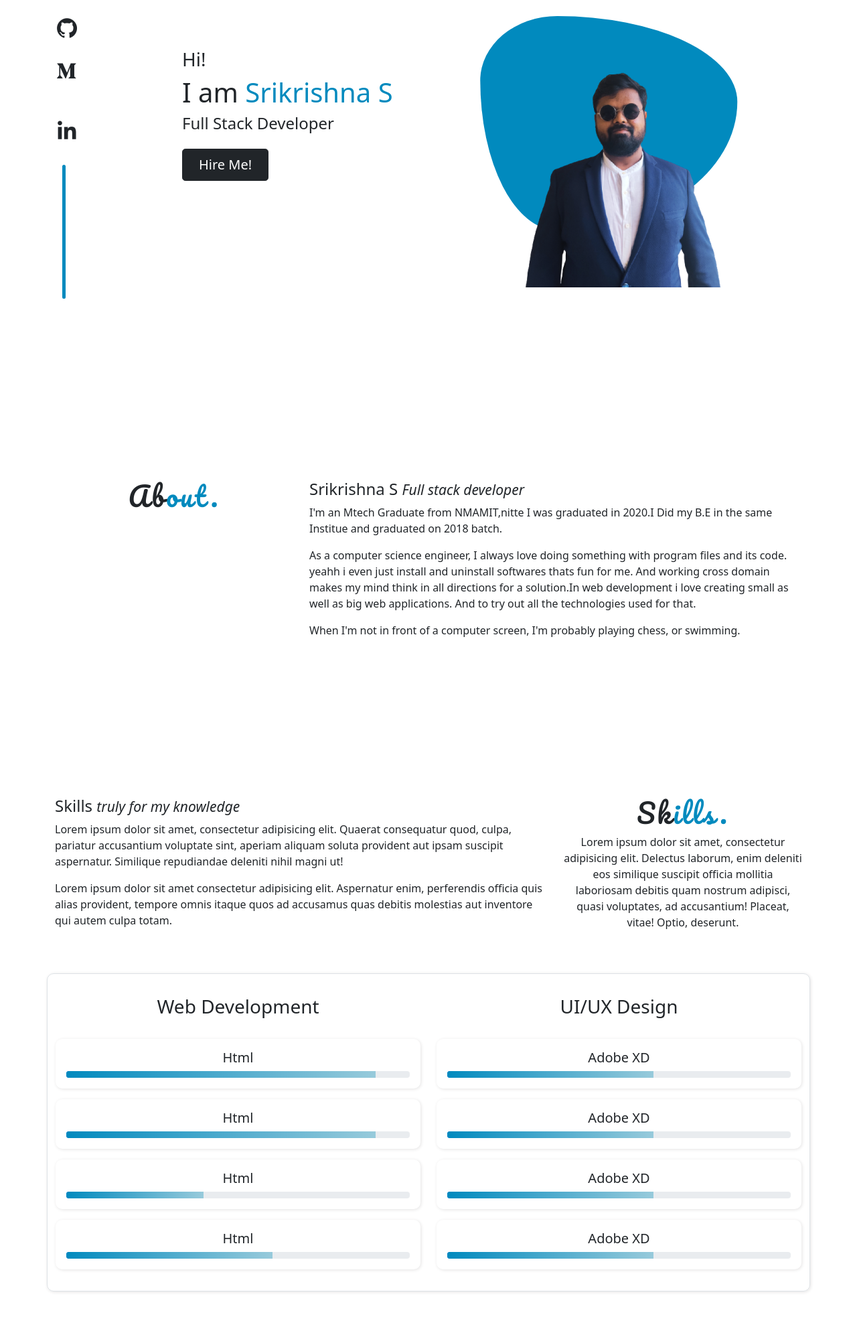
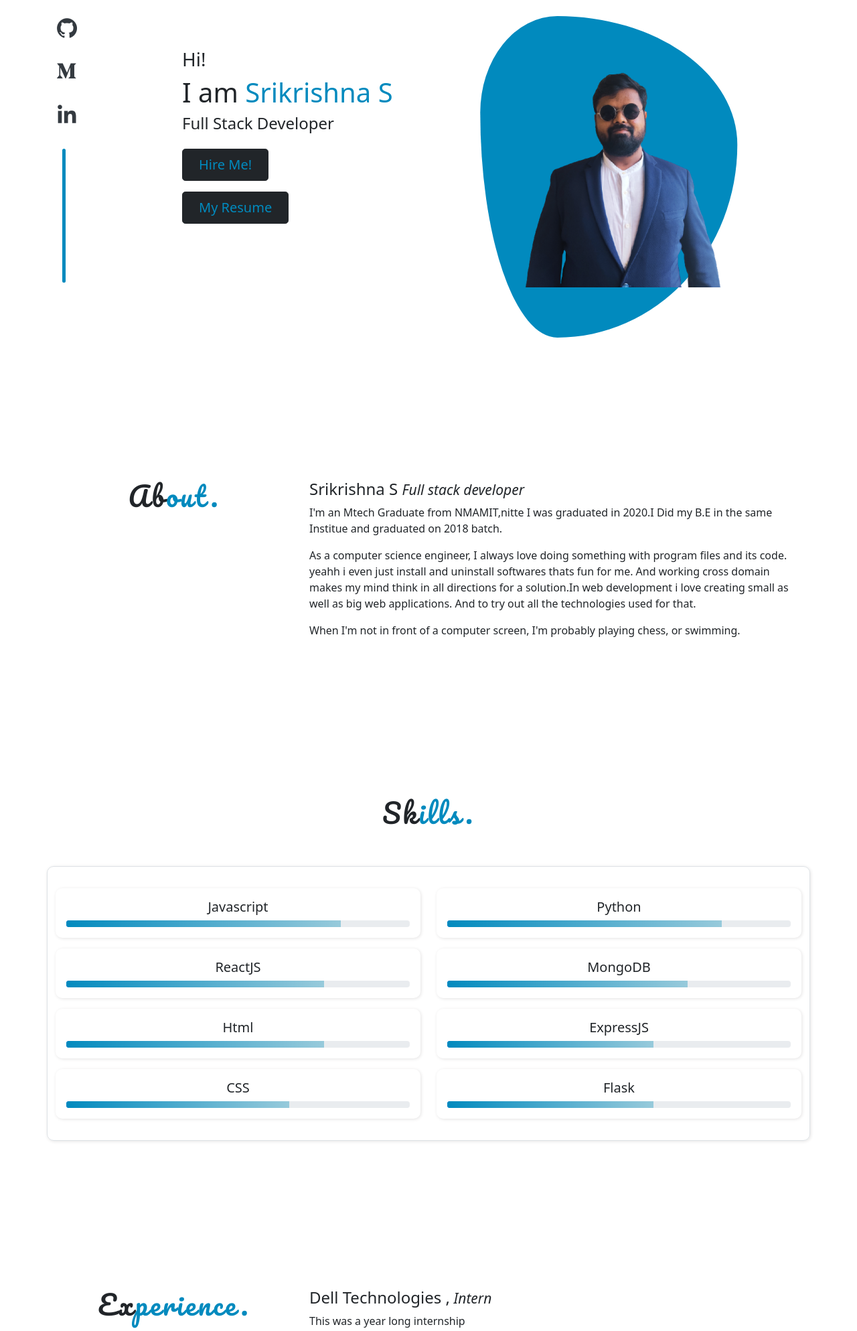
Before and after one commit to srikrishnas/portfolio-v2, a plain HTML site: page index.html in a window 1280 px wide. Shown: the part 140-2127 px from the top of the page at 67% size. Drawn offline with nearby package versions, Linux system fonts and the light colour scheme.

Commit message:
updater --> view change

```diff
--- a/css/style.css
+++ b/css/style.css
@@ -107,6 +107,14 @@ body {
     color: var(--primary);
 }
 
+.aTagStyler{
+    text-decoration: none;
+    color: var(--primary);
+}
+.aTagStyler:hover{
+    color: var(--primary);
+}
+
 #person-img {
     background-image: url('../images/me.png');
     background-repeat: no-repeat;
@@ -119,11 +127,18 @@ body {
     content: '';
     position: absolute;
     width: 30%;
-    height: 40vh;
+    height: 60vh;
     background-color: var(--primary);
     border-radius: 30% 70% 70% 30%/ 30% 40% 60% 70%;
     z-index: -1;
     transform: translateX(17%);
+}
+
+.linksSocialMedia{
+    color:var(--dark);
+}
+.linksSocialMedia:hover{
+    color: var(--secondary);
 }
 
 .title {
--- a/index.html
+++ b/index.html
@@ -53,17 +53,25 @@
         <div class="container my-4 py-4 my-md-4 py-md-5">
             <div class="row my-4 py-4 my-md-4 py-md-5">
                 <div class="social-media col-2 col-md-2 pt-4 mt-3 pt-md-0 mt-md-0">
-                    <li><i class='bx bxl-github'></i></li>
-                    <li class="py-4"><i class='bx bxl-medium'></i></li>
-                    <li class="py-4"><i class='bx bxl-linkedin'></i></li>
+                    <li><a class="linksSocialMedia" href="https://github.com/srikrishnas" role="button"
+                            target="_blank"><i class='bx bxl-github'></i></a></li>
+                    <li class="pt-4"><a class="linksSocialMedia" href="https://srikrishna123.medium.com/" role="button"
+                            target="_blank"><i class='bx bxl-medium'></i></a></li>
+                    <li class="py-4"><a class="linksSocialMedia" href="https://www.linkedin.com/in/sri-krishnas/"
+                            role="button" target="_blank"><i class='bx bxl-linkedin'></i></a></li>
                 </div>
                 <div class="col-10 col-sm-10 col-md-4 pt-5">
                     <h3>Hi!</h3>
                     <h1>I am <span class="theme-text">Srikrishna S</span> </h1>
                     <h4>Full Stack Developer</h4>
                     <button class="btn btn-lg btn-dark mt-3 px-4">
-                        Hire Me!
+                        <a class="aTagStyler" href="mailto:srikrisna1234@gmail.com" target="_blank">Hire Me!</a>
                     </button>
+                    <div>
+                        <button class="btn btn-lg btn-dark mt-3 px-4">
+                            <a class="aTagStyler" href="./assets/SRIKRISHNA S.pdf" target="_blank">My Resume</a>
+                        </button>
+                    </div>
                 </div>
 
                 <div class="col-sm-12 col-md-6" id="person-img"></div>
@@ -79,8 +87,12 @@
                 </div>
                 <div class="col-12 col-md-8 col-lg-8">
                     <h4>Srikrishna S <small><i>Full stack developer</i></small> </h4>
-                    <p>I'm an Mtech Graduate from NMAMIT,nitte I was graduated in 2020.I Did my B.E in the same Institue and graduated on 2018 batch.</p>
-                    <p>As a computer science engineer, I always love doing something with program files and its code. yeahh i even just install and uninstall softwares thats fun for me. And working cross domain makes my mind think in all directions for a solution.In web development i love creating small as well as big web applications. And to try out all the technologies used for that.</p>
+                    <p>I'm an Mtech Graduate from NMAMIT,nitte I was graduated in 2020.I Did my B.E in the same Institue
+                        and graduated on 2018 batch.</p>
+                    <p>As a computer science engineer, I always love doing something with program files and its code.
+                        yeahh i even just install and uninstall softwares thats fun for me. And working cross domain
+                        makes my mind think in all directions for a solution.In web development i love creating small as
+                        well as big web applications. And to try out all the technologies used for that.</p>
                     <p>When I'm not in front of a computer screen, I'm probably playing chess, or swimming.</p>
                 </div>
             </div>
@@ -90,85 +102,78 @@
     <section id="skills">
         <div class="container my-md-4 py-md-3">
             <div class="row">
-                <div class="col-12 col-md-8 col-lg-8">
+                <!-- <div class="col-12 col-md-8 col-lg-8">
                     <h4>Skills <small><i>truly for my knowledge</i></small></h4>
-                    <p>Lorem ipsum dolor sit amet, consectetur adipisicing elit. Quaerat consequatur quod, culpa,
-                        pariatur accusantium voluptate sint, aperiam aliquam soluta provident aut ipsam suscipit
-                        aspernatur. Similique repudiandae deleniti nihil magni ut!</p>
-                    <p>Lorem ipsum dolor sit amet consectetur adipisicing elit. Aspernatur enim, perferendis officia
-                        quis alias provident, tempore omnis itaque quos ad accusamus quas debitis molestias aut
-                        inventore qui autem culpa totam.</p>
-                </div>
-                <div class="title col-12 col-sm-12 col-md-4">
+                    <p>Web development - ReactJS, HTML, CSS, Javascript, Bootstrap, NodeJs</p>
+                    <p>Backend - MongoDB, MySQL, PostgreSQL</p>
+                    <p>Other - Python, Flask</p>
+                </div> -->
+                <div class="title col-12 col-sm-12 col-md-12">
                     <h1 class="py-4 py-md-0">Sk<span class="theme-text">ills.</span></h1>
-                    <p>Lorem ipsum dolor sit amet, consectetur adipisicing elit. Delectus laborum, enim deleniti eos
-                        similique suscipit officia mollitia laboriosam debitis quam nostrum adipisci, quasi voluptates,
-                        ad accusantium! Placeat, vitae! Optio, deserunt.</p>
                 </div>
             </div>
             <div class="row my-5 py-3 border">
                 <div class="col-lg-12">
                     <div class="row text-center">
+                        <!-- <h3 class="py-3">Web Development</h3> -->
                         <div class="col-lg-6">
-                            <h3 class="py-3">Web Development</h3>
                             <div class="text-left">
                                 <!-- skill -->
                                 <div class="progress-con p-3 my-3">
-                                    <h5>Html</h5>
+                                    <h5>Javascript</h5>
                                     <div class="progress">
-                                        <div class="progress-bar" style="width:90%"></div>
+                                        <div class="progress-bar" style="width:80%"></div>
+                                    </div>
+                                </div>
+
+                                <div class="progress-con p-3 my-3">
+                                    <h5>ReactJS</h5>
+                                    <div class="progress">
+                                        <div class="progress-bar" style="width:75%"></div>
                                     </div>
                                 </div>
 
                                 <div class="progress-con p-3 my-3">
                                     <h5>Html</h5>
                                     <div class="progress">
-                                        <div class="progress-bar" style="width:90%"></div>
+                                        <div class="progress-bar" style="width:75%"></div>
                                     </div>
                                 </div>
 
                                 <div class="progress-con p-3 my-3">
-                                    <h5>Html</h5>
+                                    <h5>CSS</h5>
                                     <div class="progress">
-                                        <div class="progress-bar" style="width:40%"></div>
-                                    </div>
-                                </div>
-
-                                <div class="progress-con p-3 my-3">
-                                    <h5>Html</h5>
-                                    <div class="progress">
-                                        <div class="progress-bar" style="width:60%"></div>
+                                        <div class="progress-bar" style="width:65%"></div>
                                     </div>
                                 </div>
                             </div>
                         </div>
                         <div class="col-lg-6">
-                            <h3 class="py-3">UI/UX Design</h3>
                             <div class="text-left">
 
                                 <div class="progress-con my-3 p-3">
-                                    <h5>Adobe XD</h5>
+                                    <h5>Python</h5>
+                                    <div class="progress">
+                                        <div class="progress-bar" style="width:80%"></div>
+                                    </div>
+                                </div>
+
+                                <div class="progress-con my-3 p-3">
+                                    <h5>MongoDB</h5>
+                                    <div class="progress">
+                                        <div class="progress-bar" style="width:70%"></div>
+                                    </div>
+                                </div>
+
+                                <div class="progress-con my-3 p-3">
+                                    <h5>ExpressJS</h5>
                                     <div class="progress">
                                         <div class="progress-bar" style="width:60%"></div>
                                     </div>
                                 </div>
 
                                 <div class="progress-con my-3 p-3">
-                                    <h5>Adobe XD</h5>
-                                    <div class="progress">
-                                        <div class="progress-bar" style="width:60%"></div>
-                                    </div>
-                                </div>
-
-                                <div class="progress-con my-3 p-3">
-                                    <h5>Adobe XD</h5>
-                                    <div class="progress">
-                                        <div class="progress-bar" style="width:60%"></div>
-                                    </div>
-                                </div>
-
-                                <div class="progress-con my-3 p-3">
-                                    <h5>Adobe XD</h5>
+                                    <h5>Flask</h5>
                                     <div class="progress">
                                         <div class="progress-bar" style="width:60%"></div>
                                     </div>
@@ -190,14 +195,20 @@
                 <div class="col-12 col-md-8 col-lg-8">
                     <h4>Dell Technologies ,<small><i> Intern</i></small></h4>
                     <p>This was a year long internship</p>
-                    <p>Web development - I was a UI developer working on ReactJS. During this phase, developed a module on cafetaria
-                        where there were daily updates of Menus and helped other developer with some modules and resposive web pages using Boostrap.
+                    <p>Web development - I was a UI developer working on ReactJS. During this phase, developed a module
+                        on cafetaria
+                        where there were daily updates of Menus and helped other developer with some modules and
+                        resposive web pages using Boostrap.
                     </p>
-                    <p>POC - An application to assist the tech support to directly scan and get user details to make the process
-                         of tech assistance faster. Worked on python script which helped to get details from scanned image and
-                         used some image processing techniques.</p>
-                    <p>POC - To solve the problem of the product architects an application was built to scan and get the editable
-                        architecture diagram on ppt, this was developed using python. The project included Yolo object detection
+                    <p>POC - An application to assist the tech support to directly scan and get user details to make the
+                        process
+                        of tech assistance faster. Worked on python script which helped to get details from scanned
+                        image and
+                        used some image processing techniques.</p>
+                    <p>POC - To solve the problem of the product architects an application was built to scan and get the
+                        editable
+                        architecture diagram on ppt, this was developed using python. The project included Yolo object
+                        detection
                         framework and Azure for text detection.</p>
                 </div>
             </div>
@@ -212,23 +223,23 @@
             <div class="row justify-content-center" id="experience-container">
 
                 <div id="mern" class="col-12 col-md-8 col-lg-5 p-5 m-4 border">
-                    <h4 class="text-center">Face Recognition</h4>
+                    <h4 class="text-center">Google Drive Clone</h4>
                     <div class="text-center">
                         <i class="bx bx-fingerprint p-3"></i>
                     </div>
                     <p>
-                        Lorem ipsum dolor sit amet consectetur adipisicing elit. Voluptate ex dolore adipisci earum
-                        delectus velit necessitatibus libero itaque natus molestias! Nulla nesciunt libero totam
-                        voluptate voluptas repellendus magnam quisquam voluptates!
+                        A clone of Google Drive where you can register and login. Upload files which is stored in Amazon S3.
+                        This was a Hackathon based project which was done in 24hrs.
                     </p>
+                    <p>Used : ReactJS, NodeJS, ExpressJS, MongoDB, Amazon S3, Bootstrap</p>
                     <div class="text-center">
-                        <button class="btn btn-lg btn-dark mt-3 px-4">View Code</button>
-                        <button class="btn btn-lg btn-dark mt-3 px-4">View Live</button>
+                        <button class="btn btn-lg btn-dark mt-3 px-4"><a class="aTagStyler" href="https://github.com/srikrishnas/googledrive-frontend/tree/master" target="_blank">View Code</a></button>
+                        <button class="btn btn-lg btn-dark mt-3 px-4"><a class="aTagStyler" href="https://googledrive-frontend.netlify.app/" target="_blank">View Live</a></button>
                     </div>
                 </div>
 
                 <div id="mern" class="col-12 col-md-8 col-lg-5 p-5 m-4 border">
-                    <h4 class="text-center">Face Recognition</h4>
+                    <h4 class="text-center">Breaking Bad</h4>
                     <div class="text-center">
                         <i class="bx bx-fingerprint p-3"></i>
                     </div>
```
Also changed, not shown: 1 other file.
